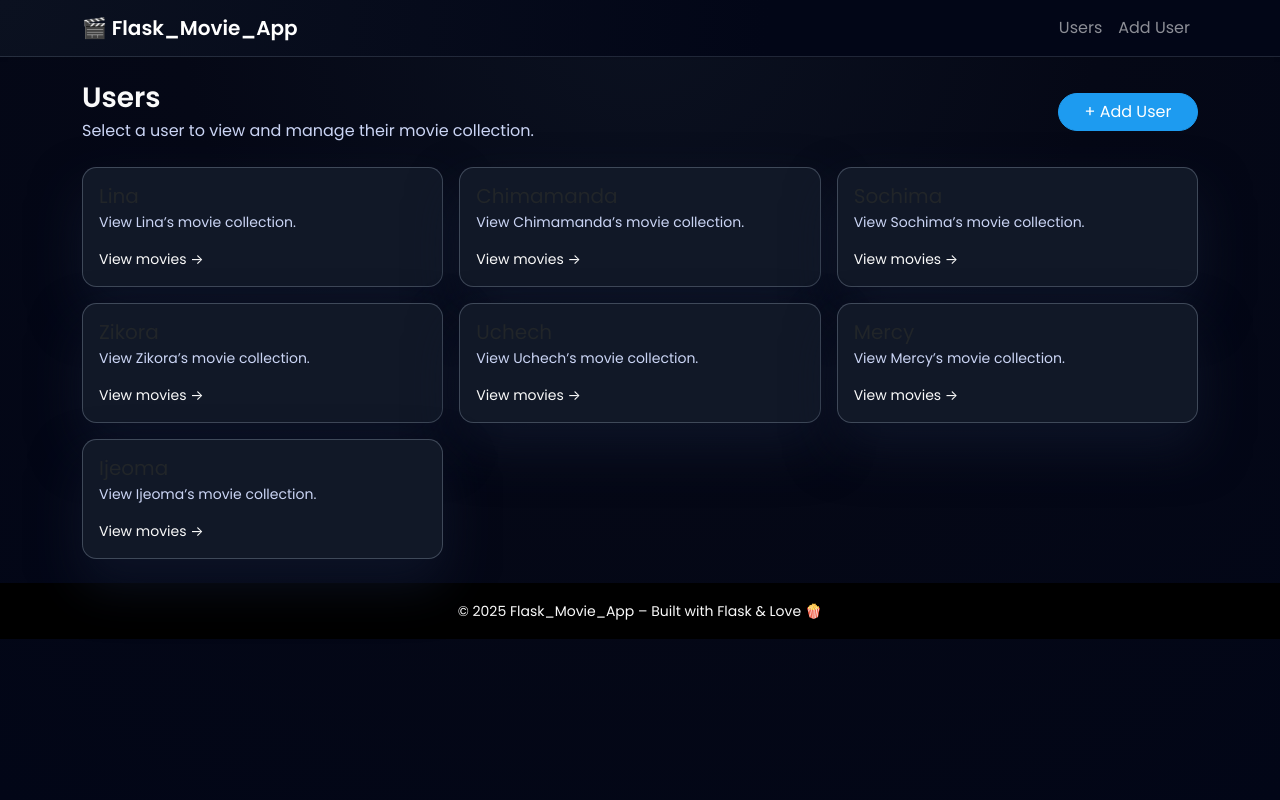
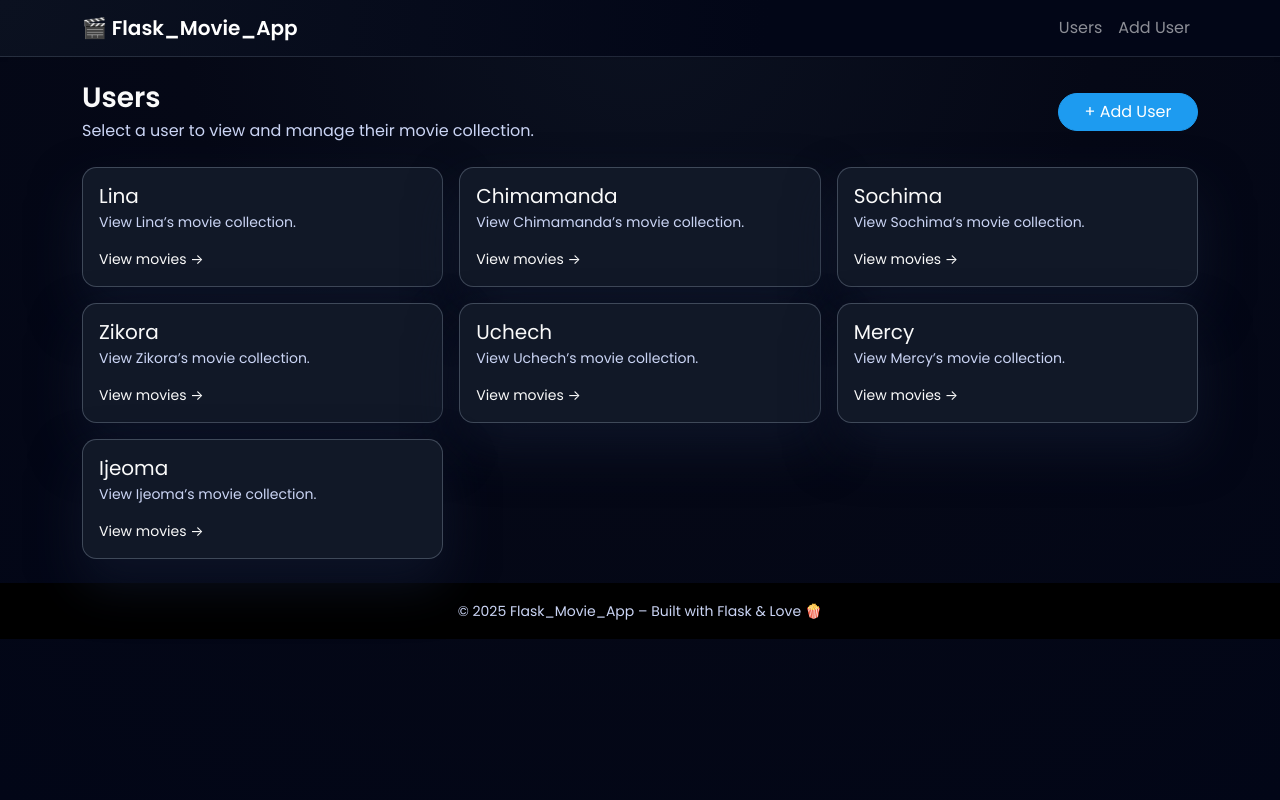
Before and after one commit to Chiomalina/Flask-movie-app, a Flask app: page /users in a window 1280 px wide. Run offline with Flask 3, Linux system fonts and the light colour scheme.

Commit message:
style all html templates

```diff
--- a/app.py
+++ b/app.py
@@ -45,7 +45,7 @@
 def index():
 	users = data_manager.get_all_users()
 	#return render_template("index.html", users=users)
-	return "Welcome to Linas Movie App"
+	return render_template("index.html")
 
 @app.route("/users")
 def list_users():
@@ -216,6 +216,8 @@
 	return redirect(url_for("user_movies", user_id=user_id))
 
 
+
+
 @app.errorhandler(404)
 def page_not_found(e):
 	return render_template("404.html"), 404
--- a/static/css/style.css
+++ b/static/css/style.css
@@ -6,8 +6,8 @@
   --accent-soft: rgba(29, 155, 240, 0.4);
 }
 
-/* Global text color */
-body, body * {
+/* Global text color for regular content*/
+body {
     color: #fafafa
 }
 
@@ -23,7 +23,7 @@
   color: #cbd5f5 !important; /* soft bluish grey */
 }
 
-h1 {
+h1, h2, h3, span {
     color: #fafafa !important;
 }
 
@@ -154,6 +154,8 @@
   color: rgba(148, 163, 184, 0.8);
 }
 
+
+
 .form-control:focus, .form-select:focus {
   background: rgba(15, 23, 42, 1);
   border-color: #1d9bf0;
--- a/templates/index.html
+++ b/templates/index.html
@@ -57,7 +57,7 @@
         </div>
 
         <small class="text-secondary">
-          Hint: hook this up later to real data from your database.
+          Hint: Coming Soon.
         </small>
       </div>
     </div>
--- a/templates/users.html
+++ b/templates/users.html
@@ -16,7 +16,7 @@
   </div>
 
   {% if users %}
-    <div class="row g-3">
+    <div class="row g-3 mb-25">
       {% for user in users %}
         <div class="col-12 col-md-6 col-lg-4">
           <a href="{{ url_for('user_movies', user_id=user['id']) }}" class="text-decoration-none">
```
Also changed, not shown: instance/moviweb.db.
